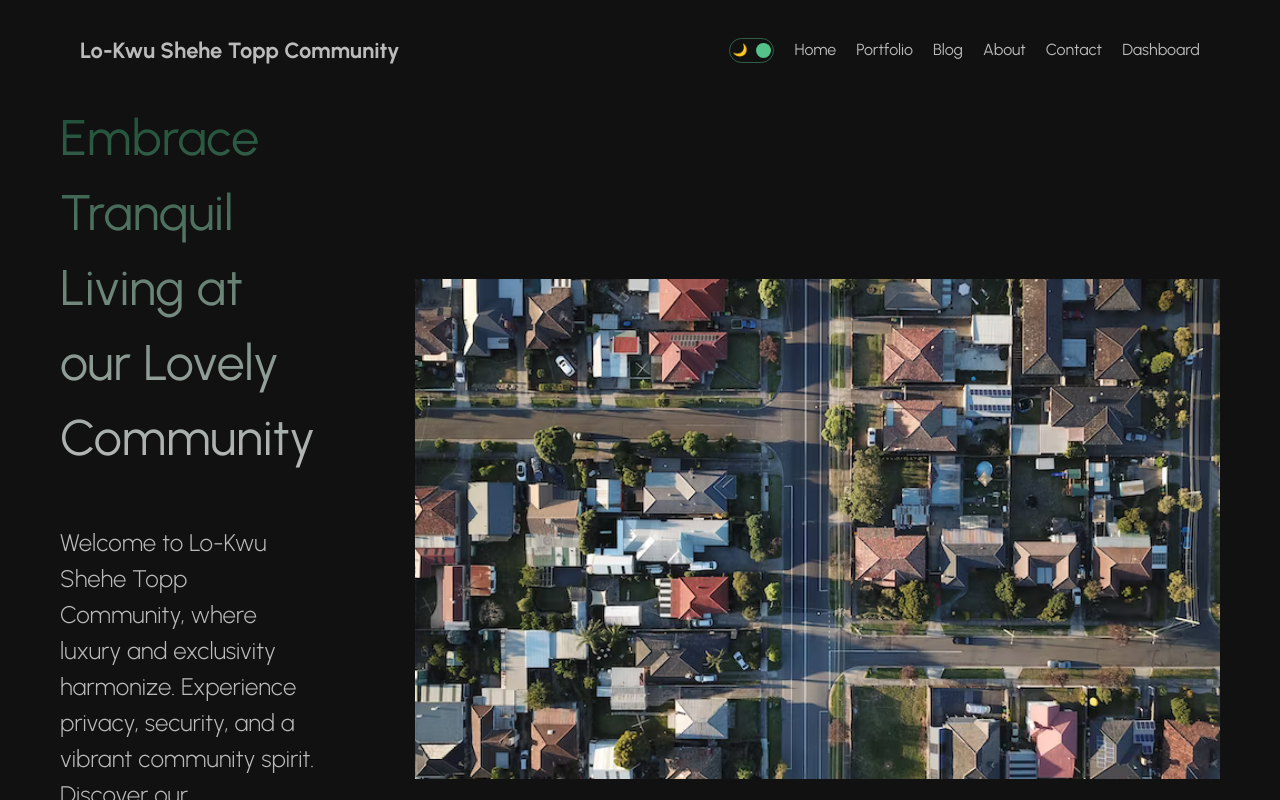
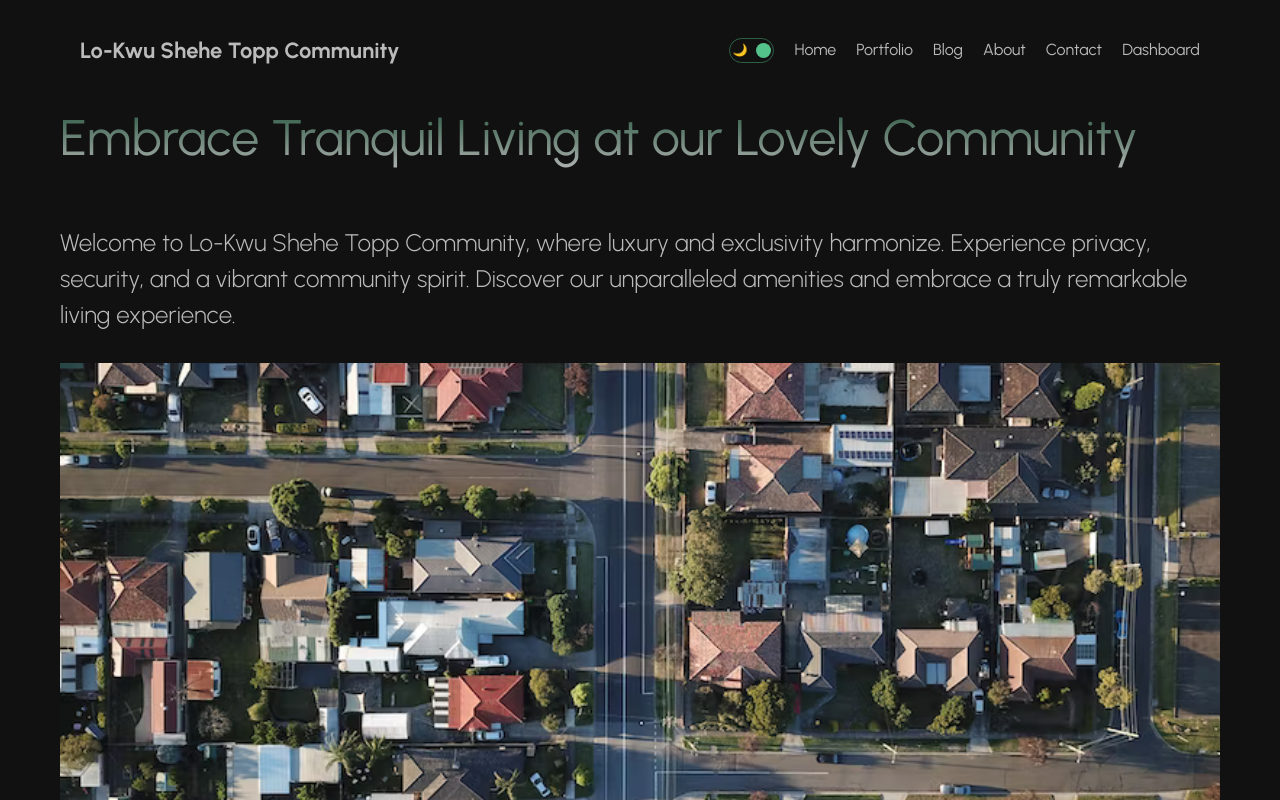
Before and after one commit to papijo/LSTC-Website, a Next.js app: page / in a window 1280 px wide. Shown: the top 800 px of the page. Built offline with nearby package versions, Linux system fonts and the light colour scheme.

Commit message:
Minor Updates

```diff
--- a/src/app/page.jsx
+++ b/src/app/page.jsx
@@ -5,6 +5,7 @@ import Estate from "public/estate.png";
 export default function Home() {
   return (
     <div className={styles.container}>
+      <div className={styles.wrapper}>
         <div className={styles.item}>
           <h1 className={styles.title}>
             Embrace Tranquil Living at our Lovely Community
@@ -17,8 +18,9 @@ export default function Home() {
           </p>
           {/* Add Button Here */}
         </div>
-      <div className={styles.itemtwo}>
+        <div className={styles.item}>
           <Image src={Estate} alt="LSTC" className={styles.img} />
+        </div>
       </div>
     </div>
   );
--- a/src/app/page.module.css
+++ b/src/app/page.module.css
@@ -8,15 +8,12 @@
   }
 }
 
+.wrapper {
+  gap: 100px;
+}
+
 .item {
   flex: 1;
-  display: flex;
-  flex-direction: column;
-  gap: 50px;
-  margin-bottom: 30px;
-}
-.itemtwo {
-  flex: 5;
   display: flex;
   flex-direction: column;
   gap: 50px;
@@ -39,8 +36,7 @@
     width: 90%;
     align-self: center;
     height: 30%;
-    margin-top: -50px;
-    border-radius: 10px;
+    border-radius: 20px;
   }
 }
 
--- a/src/components/footer/Footer.jsx
+++ b/src/components/footer/Footer.jsx
@@ -6,6 +6,7 @@ import Image from "next/image";
 const Footer = () => {
   return (
     <div className={styles.container}>
+      <div className={styles.wrapper}>
         <div>©2023 Lo-Kwu Shehe Topp Community. All Rights Reserved.</div>
         <div>
           Designed with{" "}
@@ -45,6 +46,7 @@ const Footer = () => {
           </div>
         </div>
       </div>
+    </div>
   );
 };
 
```
Lines whose indentation alone changed are shown as unchanged.
